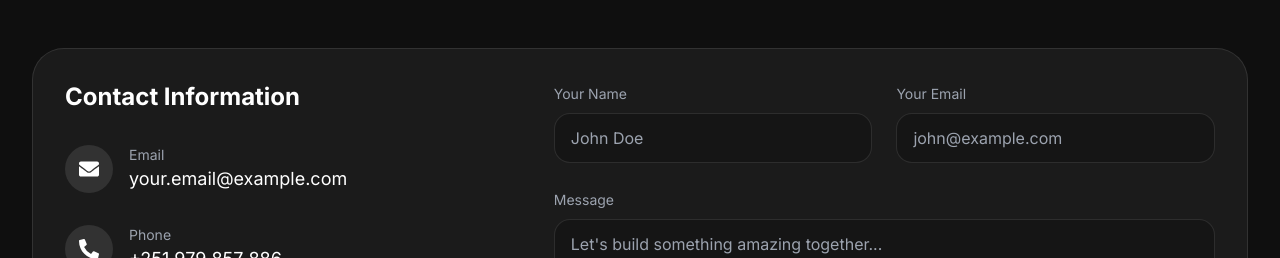
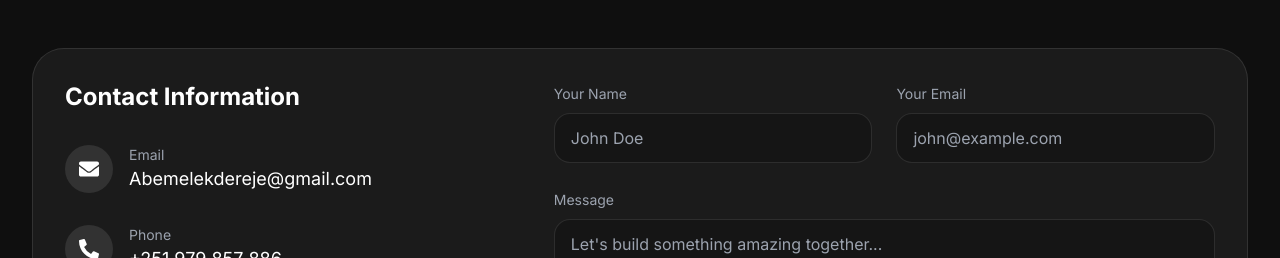
Before and after one commit to Abenezer643/My-portfolio, a React (Vite) app: page / in a window 1280 px wide. Shown: the part 2739-2997 px from the top of the page. Built offline with nearby package versions, Linux system fonts and the light colour scheme.

Commit message:
add my email

```diff
--- a/src/sections/Contact.jsx
+++ b/src/sections/Contact.jsx
@@ -25,10 +25,10 @@ const Contact = () => {
             <div>
               <p className="text-sm text-gray-400">Email</p>
               <a
-                href="mailto:your.email@example.com"
+                href="mailto:Abemelekdereje@gmail.com"
                 className="text-lg hover:text-gray-300 transition-colors"
               >
-                your.email@example.com
+                Abemelekdereje@gmail.com
               </a>
             </div>
           </div>
```
